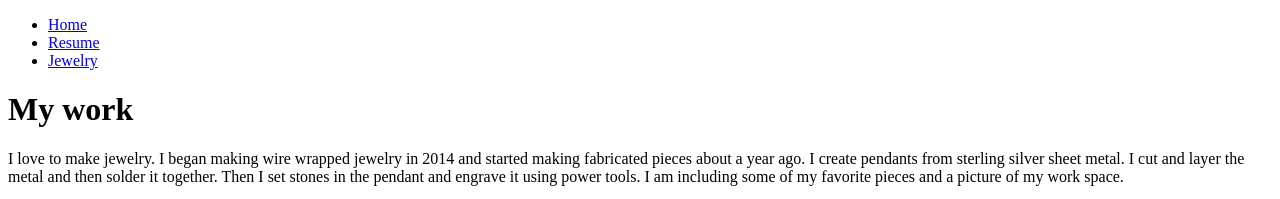
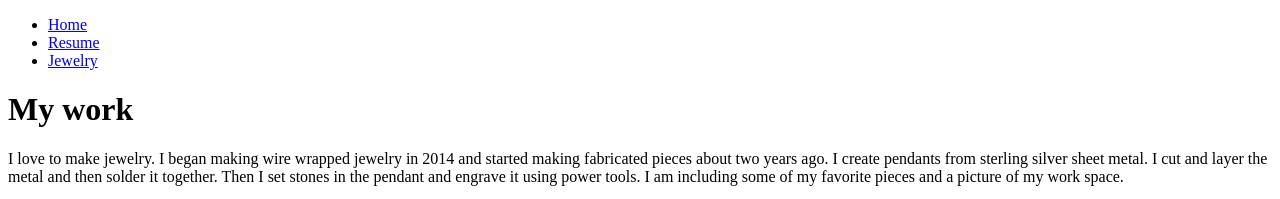
Before and after one commit to apatelidas/ITMD-361-Project-1-, a plain HTML site: page jewelry.html in a window 1280 px wide. Shown: the top 199 px of the page. Drawn offline with Linux system fonts and the light colour scheme.

Commit message:
Update jewelry.html

```diff
--- a/jewelry.html
+++ b/jewelry.html
@@ -17,7 +17,7 @@
 	</ul>
 
     <h1>My work</h1>
-    <p>I love to make jewelry. I began making wire wrapped jewelry in 2014 and started making fabricated pieces about a year ago. I create pendants from sterling silver sheet metal. I cut and layer the metal and then solder it together. Then I set stones in the pendant and engrave it using power tools. I am including some of my favorite pieces and a picture of my work space.
+    <p>I love to make jewelry. I began making wire wrapped jewelry in 2014 and started making fabricated pieces about two years ago. I create pendants from sterling silver sheet metal. I cut and layer the metal and then solder it together. Then I set stones in the pendant and engrave it using power tools. I am including some of my favorite pieces and a picture of my work space.
         </p>
             <img src="media/img1.jpg" alt="img1">
             <p>A picture of a piece in progress</p>
```
